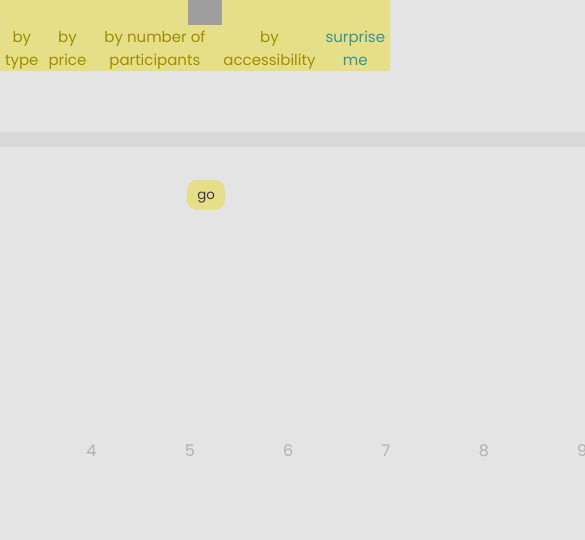
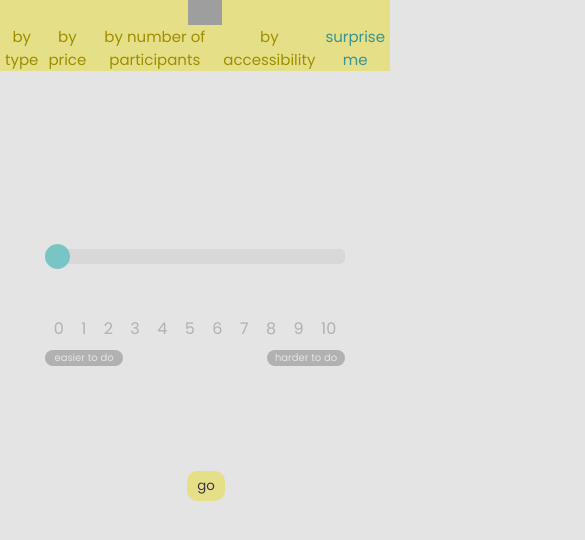
Before and after one commit to thaliaberger/bored-no-more, a React (Create React App) app: page /accessibility in a window 390 px wide. Shown: the top 540 px of the page, 585 px wide, since content can reach past the window. Built offline with nearby package versions, Linux system fonts and the light colour scheme; grey boxes are pictures that could not be loaded.

Commit message:
responsive changes

```diff
--- a/src/App.css
+++ b/src/App.css
@@ -511,7 +511,6 @@ body {
     flex-direction: column;
     padding: 40px;
     left: 50%;
-    margin-left: -50px;
   }
 
   .participants-link img {
@@ -524,6 +523,32 @@ body {
     width: 300px;
     left: 50%;
     margin-left: -150px;
+    margin-top: 40%;
+  }
+
+  .slidecontainer {
+    margin-top: 95%;
+  }
+
+  .most {
+    width: 300px;
+    top: 40%;
+  }
+
+  .slider {
+    width: 300px;
+  }
+
+  .slider-numbers {
+    justify-content: space-around;
+    width: 300px;
+    top: 25%;
+  }
+
+  .go-button {
+    margin-top: 80%;
+    left: 48%;
+    padding: 5px 10px;
   }
 }
 
@@ -600,4 +625,48 @@ body {
   .firstRow {
     margin-top: 50%;
   }
+
+  .link-wrap {
+    flex-direction: column;
+    padding: 40px;
+    left: 50%;
+  }
+
+  .participants-link img {
+    width: 60px;
+    height: 60px;
+    margin-bottom: 20px;
+  }
+
+  .byprice {
+    width: 600px;
+    left: 50%;
+    margin-left: -300px;
+    margin-top: 30%;
+  }
+
+  .slidecontainer {
+    margin-top: 370px;
+  }
+
+  .most {
+    width: 300px;
+    top: 40%;
+  }
+
+  .slider {
+    width: 300px;
+  }
+
+  .slider-numbers {
+    justify-content: space-around;
+    width: 300px;
+    top: 300px;
+  }
+
+  .go-button {
+    margin-top: 400px;
+    left: 48%;
+    padding: 5px 10px;
+  }
 }
```
